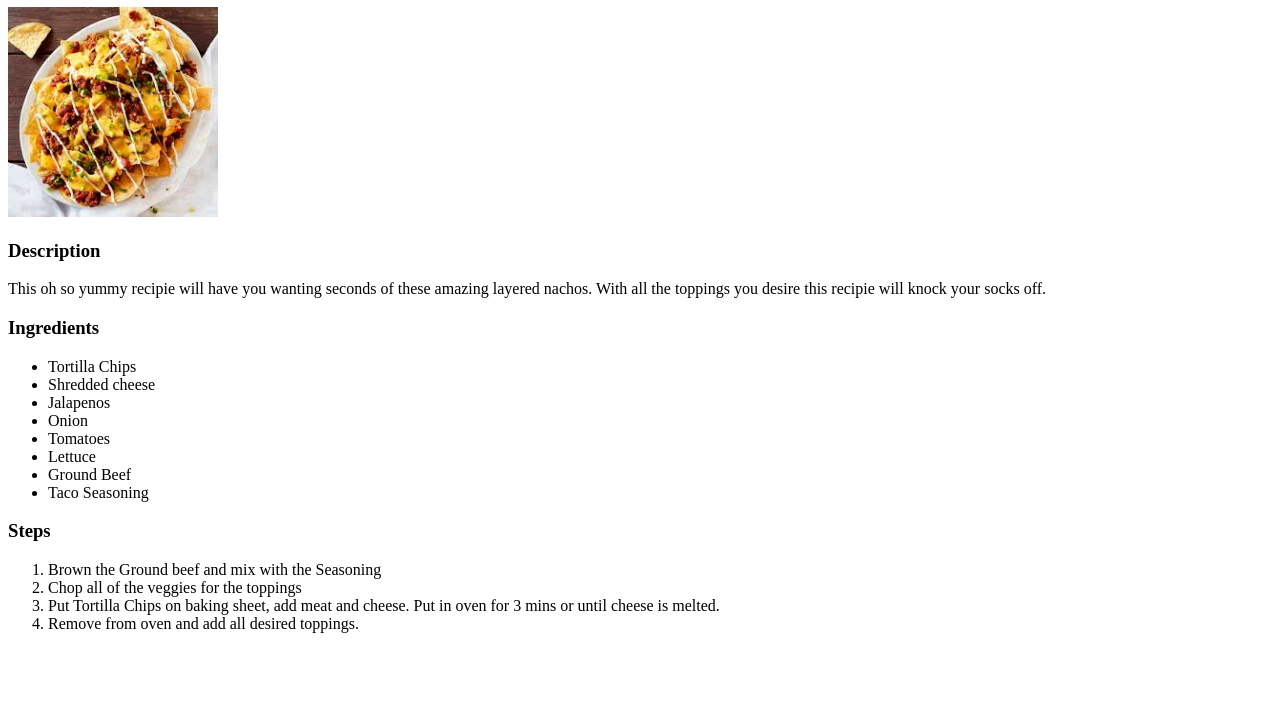
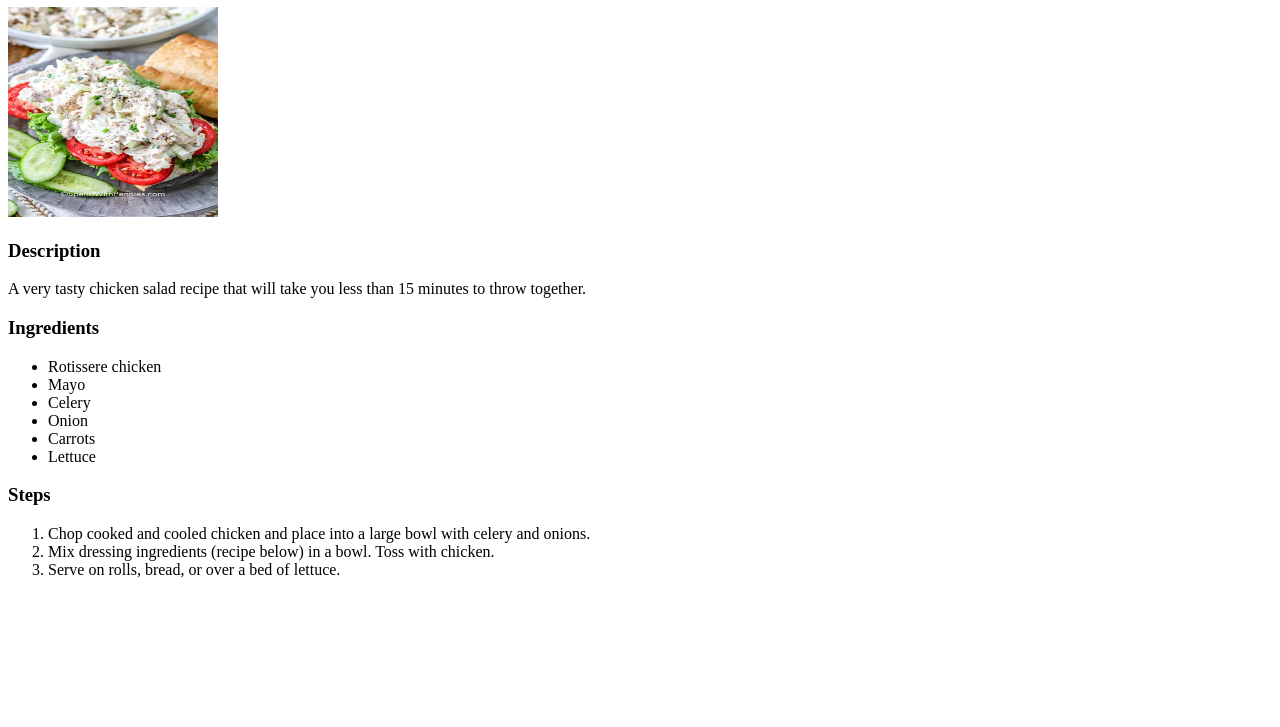
Before and after one commit to gebremariam2/odin-recipies, a plain HTML site: page recipies/chicken-salad.html in a window 1280 px wide. Shown: the part 73-800 px from the top of the page. Drawn offline with Linux system fonts and the light colour scheme.

Commit message:
Edit chicken-salad.html organize index.html

```diff
--- a/recipies/chicken-salad.html
+++ b/recipies/chicken-salad.html
@@ -5,34 +5,31 @@
         <title>Chicken Salad</title>
     </head>
     <body>
-        <h1>Easy Chicken Sald</h1>
-        <img src="../images/nachos.jpeg" height="210" width="210">
+        <h1>Easy Chicken Salad</h1>
+        <img src="../images/chicken.jpeg" height="210" width="210">
         <h3>Description</h3>
-        <p1> This oh so yummy recipie will have you wanting seconds of these amazing
-            layered nachos. With all the toppings you desire this recipie will knock
-            your socks off.
+        <p1> A very tasty chicken salad recipe that will take you
+            less than 15 minutes to throw together.
         </p1>
 
         <h3>Ingredients</h3>
         <ul>
-            <li>Tortilla Chips</li>
-            <li>Shredded cheese</li>
-            <li>Jalapenos</li>
+            <li>Rotissere chicken</li>
+            <li>Mayo</li>
+            <li>Celery</li>
             <li>Onion</li>
-            <li>Tomatoes</li>
+            <li>Carrots</li>
             <li>Lettuce</li>
-            <li>Ground Beef</li>
-            <li>Taco Seasoning</li>
         </ul>
 
         <h3>Steps</h3>
         <ol>
-            <li>Brown the Ground beef and mix with the Seasoning</li>
-            <li>Chop all of the veggies for the toppings</li>
-            <li>Put Tortilla Chips on baking sheet, add meat and cheese.
-                Put in oven for 3 mins or until cheese is melted.
+            <li>Chop cooked and cooled chicken and place into a large
+                bowl with celery and onions.</li>
+            <li>Mix dressing ingredients (recipe below) in a bowl.
+                 Toss with chicken.
             </li>
-            <li>Remove from oven and add all desired toppings.</li>
+            <li>Serve on rolls, bread, or over a bed of lettuce.
         </ol>
 
     </body>
```
Also changed, not shown: index.html (+5 -4 lines), images/chicken.jpeg (added).
